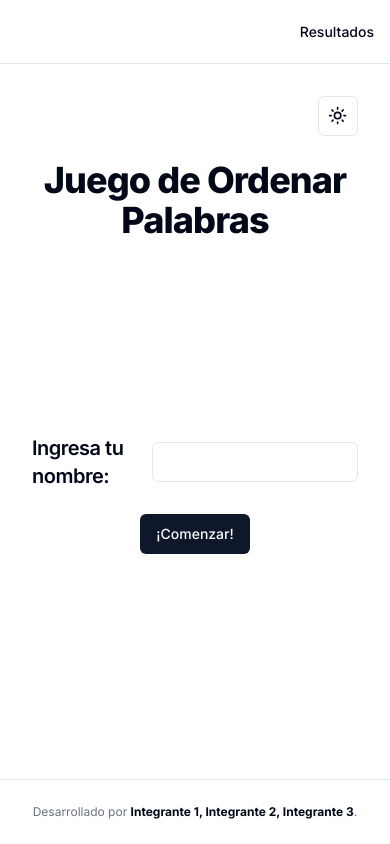
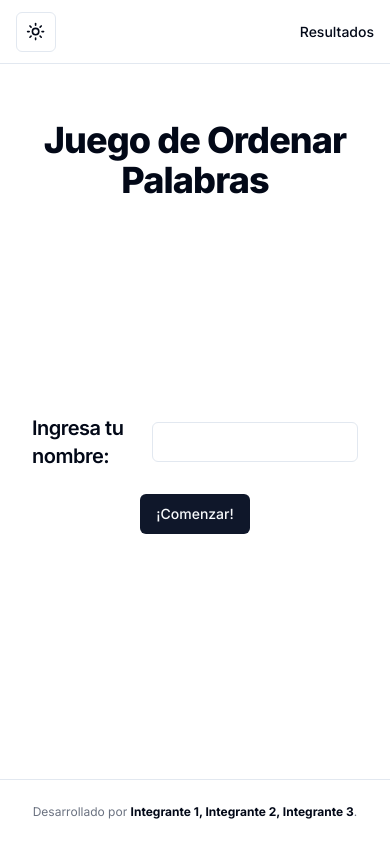
Before and after one commit to carlosandresat/tangram-pis, a Next.js app: page / in a window 390 px wide. Built offline with nearby package versions, Linux system fonts and the light colour scheme.

Commit message:
Move ModeToggle to left and moved to navbar for mobile devices

```diff
--- a/src/app/page.tsx
+++ b/src/app/page.tsx
@@ -6,6 +6,10 @@ export default function Home() {
   return (
     <>
       <header className="px-4 lg:px-6 h-16 flex items-center border-b fixed top-0 w-full bg-background z-10">
+        <div className="md:hidden">
+          <ModeToggle></ModeToggle>
+        </div>
+
         <nav className="ml-auto flex gap-4 sm:gap-6">
           <Link
             className="text-sm font-medium hover:underline underline-offset-4"
@@ -17,9 +21,10 @@ export default function Home() {
       </header>
 
       <main className="flex flex-col items-center p-8 w-full min-h-[calc(100vh-65px)] pt-24">
-        <div className="self-end">
+        <div className="self-start hidden md:block">
           <ModeToggle></ModeToggle>
         </div>
+
         <h1 className="scroll-m-20 text-4xl font-extrabold tracking-tight lg:text-5xl mt-6 text-center">
           Juego de Ordenar Palabras
         </h1>
```
